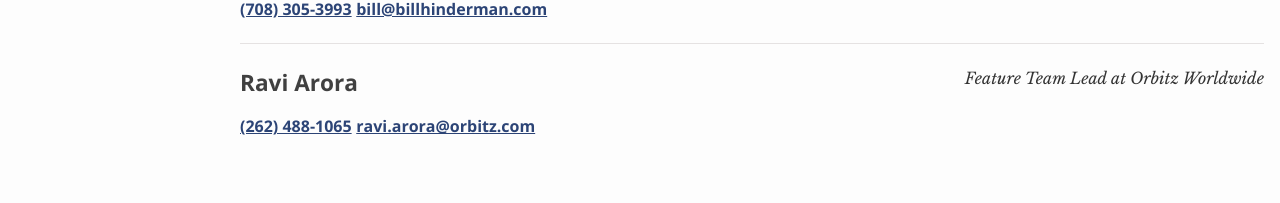
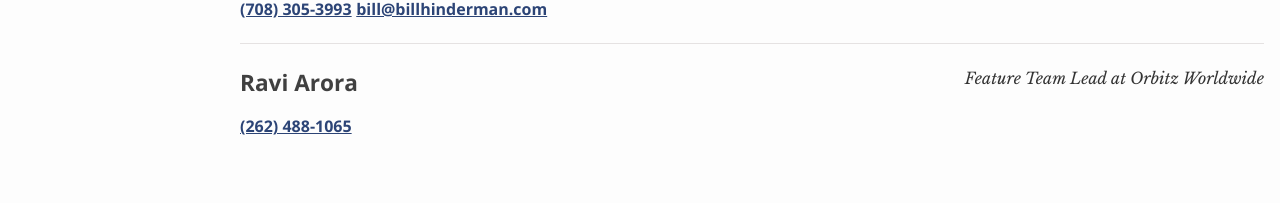
Before and after one commit to jamesggraf/jamesggraf.github.io, a Jekyll site: the page built from index.html, in a window 1280 px wide. Shown: the part 1999-2202 px from the top of the page. Built offline with Jekyll 4.4.1, drawn with Linux system fonts in a browser that asks for light colours.

Commit message:
Removed Ravis old e-mail

```diff
--- a/_includes/section-reference.html
+++ b/_includes/section-reference.html
@@ -33,7 +33,6 @@
         </header>
         <main>
           <a href="tel:12624881065" target="_blank">(262) 488-1065</a>
-          <a href="mailto:ravi.arora@orbitz.com" target="_blank">ravi.arora@orbitz.com</a>
         </main>
       </li>
     </ul>
```
